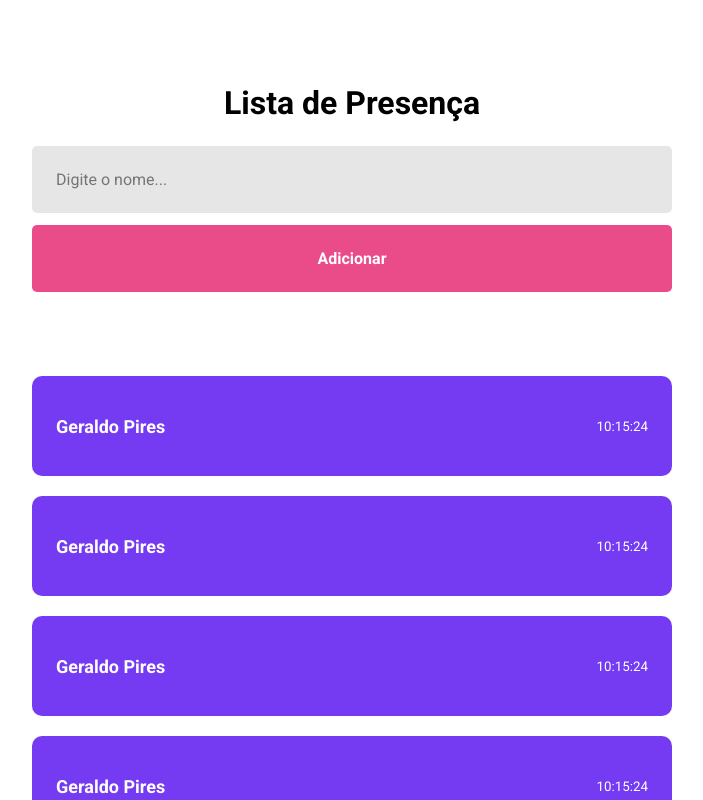
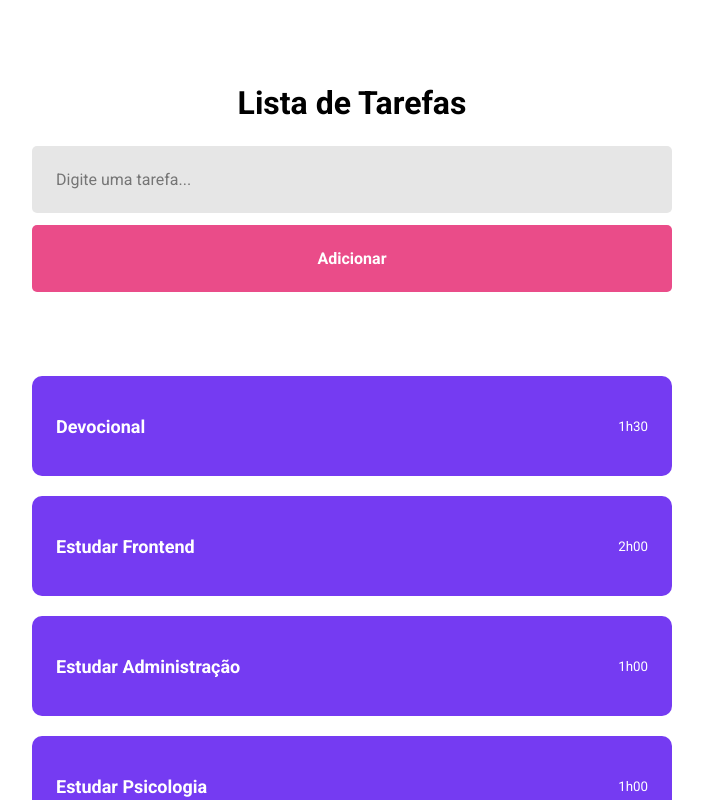
Before and after one commit to geraldoneto771/Fundamentos-ReactJS, a React (Vite) app in the folder reactapp/: page / in a window 1280 px wide. Shown: the top 800 px of the page, without its empty margins (288-991 px from the left). Built offline with nearby package versions, Linux system fonts and the light colour scheme.

Commit message:
Aprendendo sobre props

```diff
--- a/reactapp/index.html
+++ b/reactapp/index.html
@@ -9,7 +9,7 @@
       href="https://fonts.googleapis.com/css2?family=Roboto:wght@400;500;700&display=swap"
       rel="stylesheet"
     />
-    <title>App Lista de Presença</title>
+    <title>App Lista de Tarefas</title>
   </head>
 
   <body>
--- a/reactapp/src/componentes/Card/index.jsx
+++ b/reactapp/src/componentes/Card/index.jsx
@@ -1,10 +1,10 @@
 import './styles.css';
 
-export function Card(){
+export function Card(props){
     return(
         <div className='card'>
-            <strong>Geraldo Pires </strong>
-            <small>10:15:24</small>
+            <strong>{props.name} </strong>
+            <small>{props.time}</small>
         </div>
     )
 }
--- a/reactapp/src/pages/Homes/index.jsx
+++ b/reactapp/src/pages/Homes/index.jsx
@@ -9,16 +9,15 @@ export function Home() {
 
   return (
     <div className="container">
-    <h1>Lista de Presença</h1>
-    <input type="text" placeholder="Digite o nome..." />
+    <h1>Lista de Tarefas</h1>
+    <input type="text" placeholder="Digite uma tarefa..." />
+
     <button type="button">Adicionar</button>
 
-    <Card />
-    <Card />
-    <Card />
-    <Card />
-    <Card />
-    <Card />
+    <Card name="Devocional" time="1h30"/>
+    <Card name="Estudar Frontend" time="2h00"/>
+    <Card name="Estudar Administração" time="1h00"/>
+    <Card name='Estudar Psicologia' time='1h00'/>
     </div>
   )
 }
```
